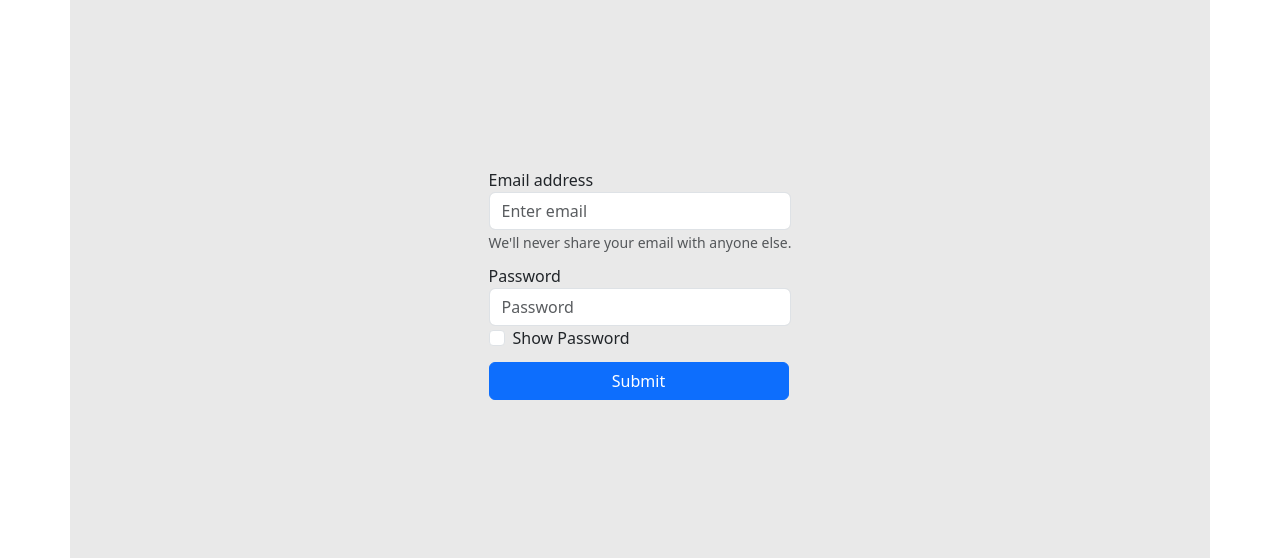
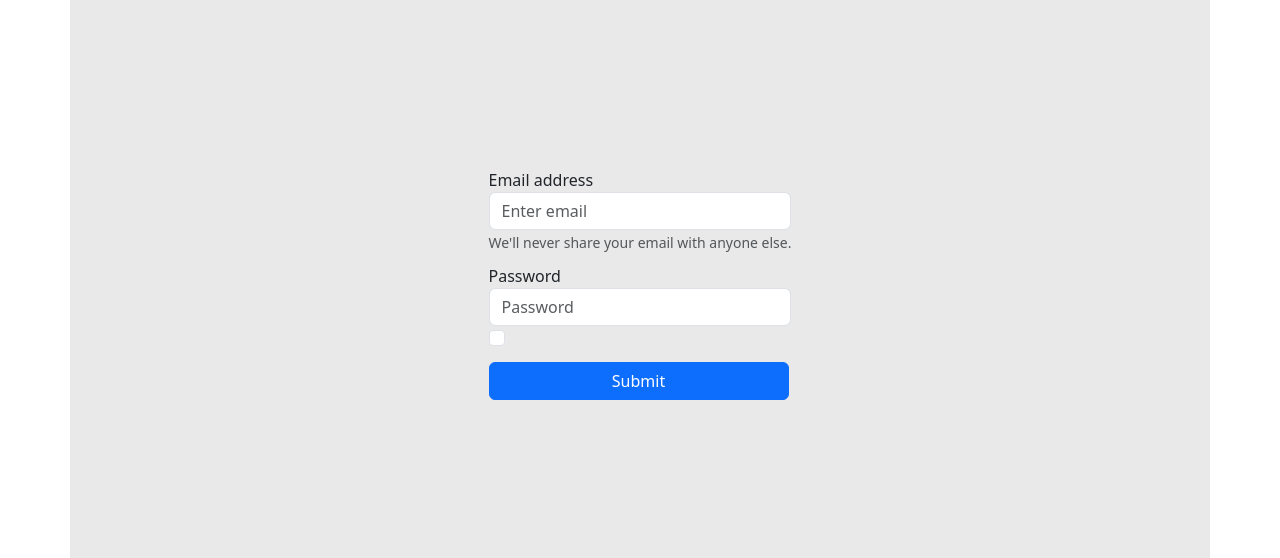
Before and after one commit to AhmedMakhlooqDev/php_BAB_test, a PHP site: page /login.php in a window 1280 px wide. Shown: the part 177-735 px from the top of the page. Run offline with PHP 8.4, Linux system fonts and the light colour scheme.

Commit message:
removed show password from login page

```diff
--- a/interface/login.php
+++ b/interface/login.php
@@ -40,7 +40,6 @@ if(isset($_POST['submit'])){
         </div>
         <div class="form-check">
             <input type="checkbox" class="form-check-input" id="exampleCheck1">
-            <label class="form-check-label" for="CheckBox">Show Password</label>
         </div>
         <button type="submit" class="btn btn-primary">Submit</button>
     </form>
```
